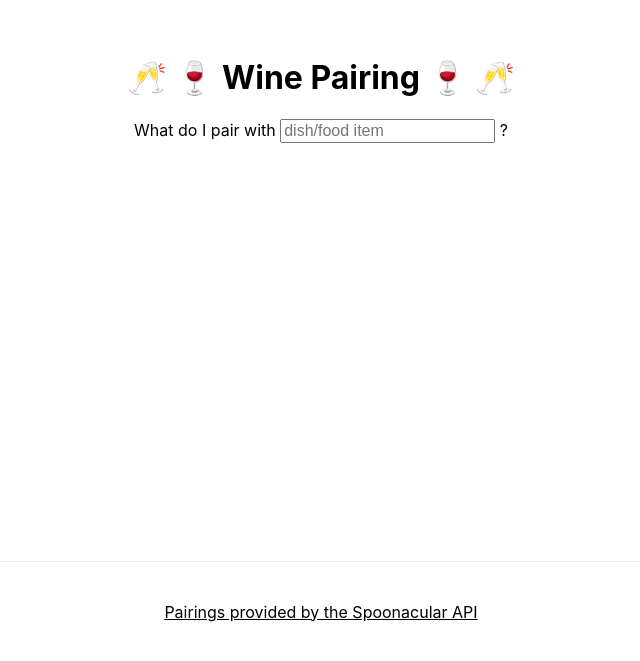
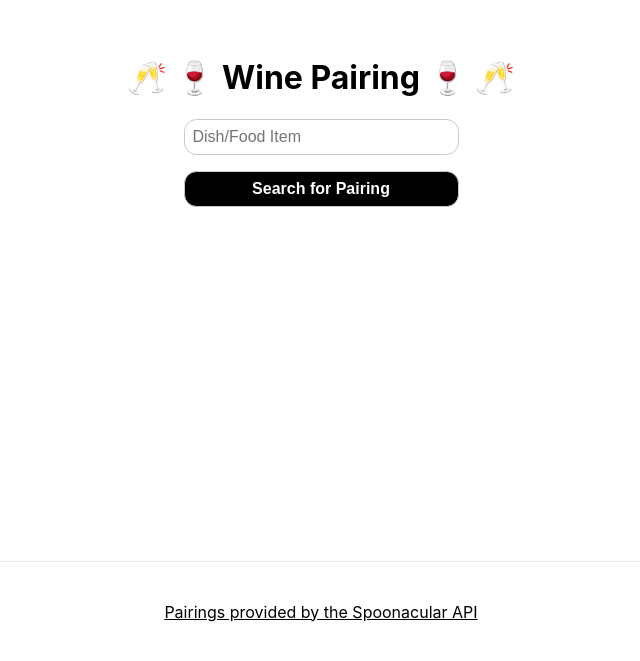
Before and after one commit to MikeKochendorfer/wine-pairing-app, a Next.js app: page / in a window 1280 px wide. Shown: the part 139-800 px from the top of the page, without its empty margins (319-959 px from the left). Built offline with nearby package versions, Linux system fonts and the light colour scheme.

Commit message:
updates ui

```diff
--- a/components/SearchForPairing.js
+++ b/components/SearchForPairing.js
@@ -2,6 +2,7 @@ import useForm from "../lib/useForm";
 import { useState } from "react";
 import nProgress from "nprogress";
 import WinePairing from "./WinePairing";
+import styles from "../styles/SearchForm.module.css";
 
 export default function SearchForPairing() {
   const { inputs, handleChange } = useForm({
@@ -29,17 +30,21 @@ export default function SearchForPairing() {
   return (
     <>
       <h1>🥂 🍷 Wine Pairing 🍷 🥂</h1>
-      <form onSubmit={handleSubmit}>
-        <label htmlFor="food">
-          <span>What do I pair with </span>
+      <form className={styles.form} onSubmit={handleSubmit}>
+        <label className={styles.label} htmlFor="food">
+          {/* <span>What do I pair with </span> */}
           <input
+            className={styles.input}
             name="food"
-            placeholder="dish/food item"
+            placeholder="Dish/Food Item"
             value={inputs.food}
             onChange={handleChange}
           />
-          <span> ?</span>
+          {/* <span> ?</span> */}
         </label>
+        <button className={styles.button} type="submit">
+          Search for Pairing
+        </button>
       </form>
       <WinePairing winePairing={winePairing} />
     </>
--- /dev/null
+++ b/styles/SearchForm.module.css
@@ -0,0 +1,29 @@
+.form {
+  display: grid;
+  gap: 1rem;
+  width: 100%;
+  justify-content: center;
+}
+
+.input, .button {
+  width: 17.188rem;
+  padding: .5rem;
+  border-radius: .78rem;
+  border: 1px solid #c9c9c9;
+}
+
+.input:focus {
+  outline: none;
+}
+
+.button {
+  font-size: 1rem;
+  font-weight: 900;
+  background: #000;
+  color: #fff;
+}
+
+.button:hover {
+  background-color: rgb(114, 114, 114);
+  cursor: pointer;
+}
--- a/styles/globals.css
+++ b/styles/globals.css
@@ -18,3 +18,24 @@ a {
 input {
   font-size: 1rem;
 }
+
+p {
+  color: #660033;
+}
+
+ul {
+  color: #000;
+  font-weight: bold;
+  text-transform: capitalize;
+}
+
+li {
+  padding: .25rem;
+  list-style: square;
+}
+
+@media (max-width: 340px) {
+  h1 {
+    font-size: 1.75rem;
+  }
+}
```
